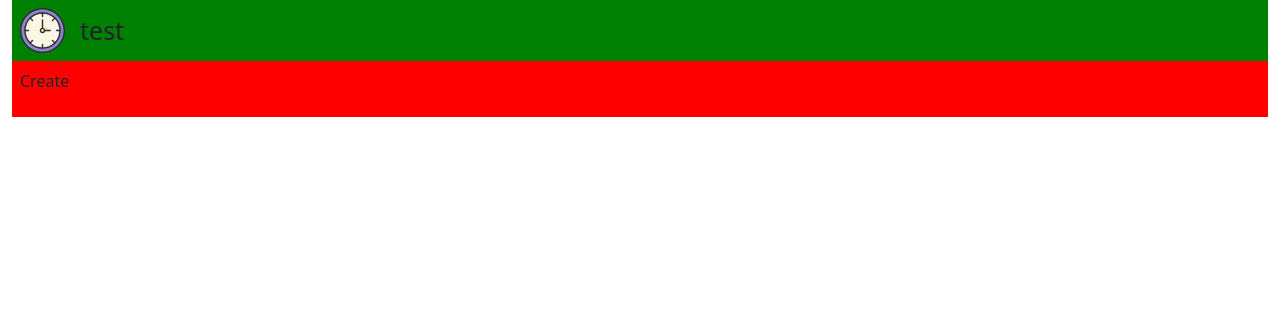
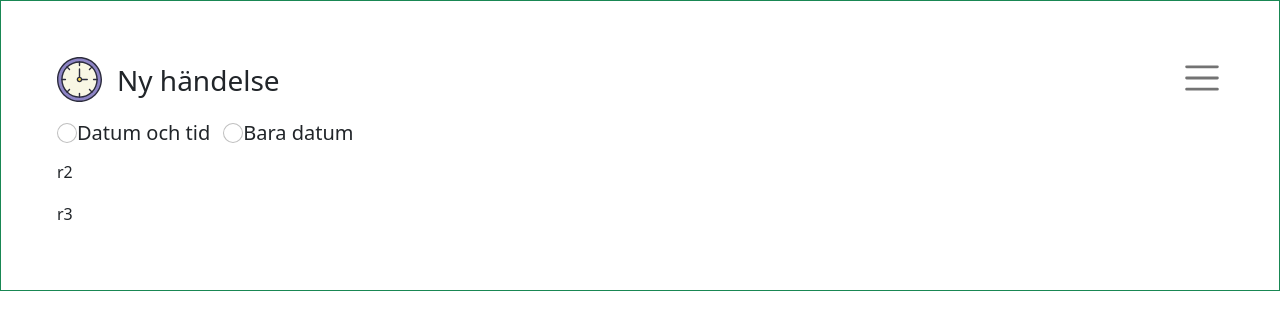
Before and after one commit to alundgren/Irudd.When, a React (Create React App) app in the folder irudd-when-ui/: page / in a window 1280 px wide. Shown: the top 330 px of the page. Built offline with nearby package versions, Linux system fonts and the light colour scheme.

Commit message:
partial edit view

```diff
--- a/irudd-when-ui/src/App.tsx
+++ b/irudd-when-ui/src/App.tsx
@@ -2,21 +2,19 @@ import Header from './Header';
 import Create from './Create';
 
 let styles = {
-    header: {
-        backgroundColor:'green',
-        fontSize: 25
+    create: {
+
     },
-    create: {
-        backgroundColor:'red'
+    sel: {
+        width:"100%",
+        height:300
     }
 }
 
 function App() {
     return (
-    <div className="container-fluid d-flex flex-column">
-        <div style={styles.header}>
-            <Header />
-        </div>
+    <div className="container-fluid d-flex flex-column border border-success p-5">
+        <Header />
         <div className="flex-grow-1" style={styles.create}>
             <Create  />
         </div>
--- a/irudd-when-ui/src/Create.tsx
+++ b/irudd-when-ui/src/Create.tsx
@@ -1,13 +1,25 @@
 import React from 'react';
 
 import Container from 'react-bootstrap/Container';
+import SelectDateOrDateTime from './create-components/SelectDateOrDateTime'
 
+let wrapperStyle = {
+    gap: '10px'
+}
+
+let rowStyle = {
+    height: '2em'
+}
 
 function Create() {
     return (
-    <div className="d-flex p-2" style={{backgroundColor:'red'}}>
-        <p>Create</p>
-    </div>
+        <form className="d-flex p-2 flex-column" style={wrapperStyle}>
+            <div className="d-flex" style={rowStyle}>
+                <SelectDateOrDateTime />
+            </div>
+            <div style={rowStyle}>r2</div>
+            <div style={rowStyle}>r3</div>
+        </form>
     );
 }
 
--- a/irudd-when-ui/src/Header.tsx
+++ b/irudd-when-ui/src/Header.tsx
@@ -8,10 +8,13 @@ let style = {
 
 function Header() {
     return (
-    <div className="d-flex flex-row p-2 align-self-center" style={style}>
-        <img src="/logo.svg" alt="Clock" width="45" height="45" />
-        <div className="d-flex align-self-center">test</div>
-    </div>
+        <div>
+            <div className="navbar-light d-flex flex-row p-2 align-self-center fs-3" style={style}>
+                <img src="/logo.svg" alt="Clock" width="45" height="45" />
+                <div className="flex-grow-1 align-self-center">Ny händelse</div>
+                <span className="navbar-toggler-icon"></span>
+            </div>
+        </div>
     );
 }
 
--- /dev/null
+++ b/irudd-when-ui/src/create-components/SelectDateOrDateTime.tsx
@@ -0,0 +1,25 @@
+let containerStyle = {
+    gap: '5px',
+    maxWidth:500
+}
+
+function SelectDateOrDateTime() {
+    return (
+        <span className="d-flex fs-5" style={containerStyle}>
+            <span className="d-flex flex-grow-1">
+                <input className="form-check-input" type="radio" name="dateOrDateTime" />
+                <label className="form-check-label">
+                    Datum och tid
+                </label>
+            </span>
+            <span className="d-flex flex-grow-1 ps-2">
+                <input className="form-check-input" type="radio" name="dateOrDateTime" />
+                <label className="form-check-label">
+                    Bara datum
+                </label>
+            </span>
+        </span>
+    )
+}
+
+export default SelectDateOrDateTime
```
